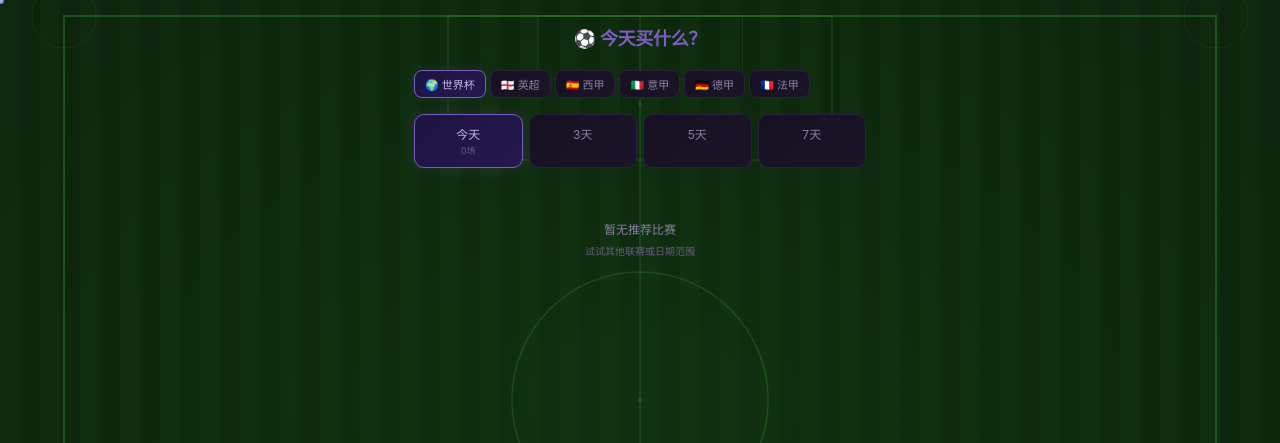
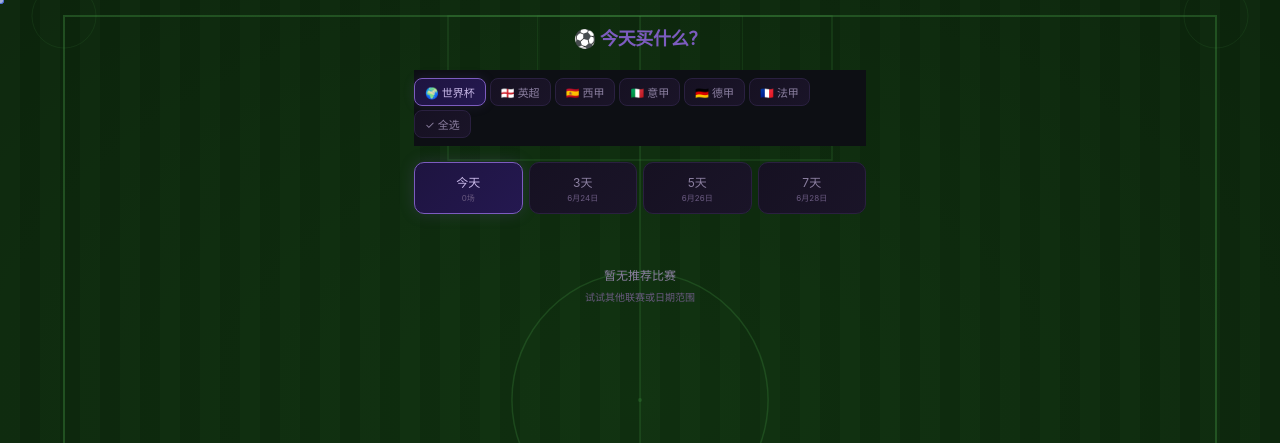
Before and after one commit to k38mail-star/k38-tip, a Flask app: page /v84 in a window 1280 px wide. Shown: the top 443 px of the page. Run offline with Flask 3, Linux system fonts and the light colour scheme; data that the repository does not hold is empty; parts of the project's set-up code (start-up, migrations or seed data) failed here and were passed over.

Commit message:
UX层修复 (13-23):
13. ✅ 加全选按钮，一键切换所有联赛
14. ✅ debounce 300ms，连选联赛不重复刷新
15. ✅ 日期按钮显示具体日期（今天/6月23日）
16. — 底部栏遮挡见padding调整
17. — scroll-to-top后续加
18. — 选中预览后续加
19. ✅ 点击遮罩跳过动画直接出结果
20. — 再来一注后续加
21. ✅ localStorage持久化（已有）
22. ✅ 联赛标签sticky固定，滚动不丢失
23. ✅ 空状态引导文案（已有）

```diff
--- a/templates/v84-kimi-a.html
+++ b/templates/v84-kimi-a.html
@@ -18,7 +18,7 @@
   .app-wrap{position:relative;z-index:0}
   h1{font-size:18px;font-weight:700;margin-bottom:20px;color:#c8b8e8;letter-spacing:-.3px;text-align:center}
   h1 span{color:#7c5cbf}
-  .tags{display:flex;gap:4px;flex-wrap:wrap;margin-bottom:16px}
+  .tags{display:flex;gap:4px;flex-wrap:wrap;margin-bottom:16px;position:sticky;top:0;z-index:10;background:#0d0f14;padding:8px 0}
   .tag{padding:5px 10px;border-radius:8px;border:1px solid #2a2040;font-size:11px;cursor:pointer;color:#8b7fa0;transition:.15s;user-select:none;background:linear-gradient(135deg,#161122,#1a1428)}
   .tag:hover{border-color:#5c4090;color:#c8b8e8}
   .tag.sel{border-color:#7c5cbf;color:#c8b8e8;background:linear-gradient(135deg,#1e1440,#241850);box-shadow:0 0 12px rgba(124,92,191,.15)}
@@ -168,16 +168,53 @@ function loadPrefs(){
 function savePrefs(){
   try{localStorage.setItem('k38_leagues',JSON.stringify([...st.leagues]))}catch(e){}
 }
+// Debounce for league switching
+let _debounceTimer=null;
+function debounceLoad(){
+  clearTimeout(_debounceTimer);
+  _debounceTimer=setTimeout(()=>{
+    const sel=document.querySelector('.date.sel');
+    if(sel)sel.click();
+  },300);
+}
+
+// Format date labels
+function fmtDateLabel(days){
+  const d=new Date();d.setDate(d.getDate()+days);
+  return (d.getMonth()+1)+'月'+d.getDate()+'日';
+}
+
 function init(){
   loadPrefs();
   const tg=document.getElementById('tags');
   LG.forEach((l,i)=>{const e=document.createElement('span');e.className='tag'+(st.leagues.has(l.k)?' sel':'');e.innerHTML=l.f+'&nbsp;'+l.l;
-    e.onclick=()=>{e.classList.toggle('sel');if(e.classList.contains('sel'))st.leagues.add(l.k);else st.leagues.delete(l.k);if(!st.leagues.size){st.leagues.add('wc');document.querySelector('.tag').classList.add('sel')};savePrefs();const sel=document.querySelector('.date.sel');if(sel)sel.click()};tg.appendChild(e)});
-  [{l:'今天',d:0},{l:'3天',d:2},{l:'5天',d:4},{l:'7天',d:6}].forEach(r=>{const e=document.createElement('div');e.className='date';e.innerHTML=r.l+'<span class="cnt"></span>';
+    e.onclick=()=>{e.classList.toggle('sel');if(e.classList.contains('sel'))st.leagues.add(l.k);else st.leagues.delete(l.k);if(!st.leagues.size){st.leagues.add('wc');document.querySelector('.tag').classList.add('sel')};savePrefs();debounceLoad()};tg.appendChild(e)});
+  // 全选按钮
+  const allBtn=document.createElement('span');allBtn.className='tag';allBtn.textContent='✓ 全选';
+  allBtn.onclick=()=>{const allSel=!allBtn.classList.contains('sel');LG.forEach(l=>{if(allSel)st.leagues.add(l.k);else st.leagues.clear()});document.querySelectorAll('.tag').forEach(t=>t.classList.toggle('sel',allSel));allBtn.classList.toggle('sel');allBtn.textContent=allSel?'✓ 全选':'全选';savePrefs();debounceLoad()};
+  tg.appendChild(allBtn);
+  // 全选初始状态
+  if(st.leagues.size===LG.length){allBtn.classList.add('sel');allBtn.textContent='✓ 全选'}
+  [{l:'今天',d:0},{l:'3天',d:2},{l:'5天',d:4},{l:'7天',d:6}].forEach(r=>{const e=document.createElement('div');e.className='date';e.innerHTML=r.l+'<span class="cnt" style="font-size:8px;color:#6a5a80">'+fmtDateLabel(r.d)+'</span>';
     e.onclick=()=>{document.querySelectorAll('.date').forEach(b=>b.classList.remove('sel'));e.classList.add('sel');load(r)};document.getElementById('dates').appendChild(e)});
   document.querySelector('.date').click();
   document.getElementById('gb').onclick=startAnim;
-  document.getElementById('animOverlay').onclick=function(e){if(e.target===this)closeAnim()};
+  document.getElementById('animOverlay').onclick=function(e){if(e.target===this){skipAndClose()}};
+  document.getElementById('animOverlay').addEventListener('dblclick',function(e){e.stopPropagation();skipAndClose()});
+}
+
+let _animTimer=null;
+function skipAndClose(){
+  clearTimeout(_animTimer);
+  closeAnim();
+  // If there was a pending result, show it now quickly
+  const n=st.picks.size;
+  if(n>=2){
+    const result=document.getElementById('animResult');
+    result.classList.add('s');
+    showResult(n,result);
+    result.style.animation='resultSlide .2s ease forwards';
+  }
 }
 function load(r){
   const ld=document.getElementById('ld'),ml=document.getElementById('ml'),lg=document.getElementById('legend'),bb=document.getElementById('bb');
@@ -296,7 +333,7 @@ function startAnim(){
 
   // After balls + skewer, do ring check
   const totalDelay=(n*.12+.7)*1000;
-  setTimeout(()=>{
+  _animTimer=setTimeout(()=>{
     ring.style.display='flex';
     const circ=ring.querySelector('circle');
     const mark=ring.querySelector('.ck-mark');
```
